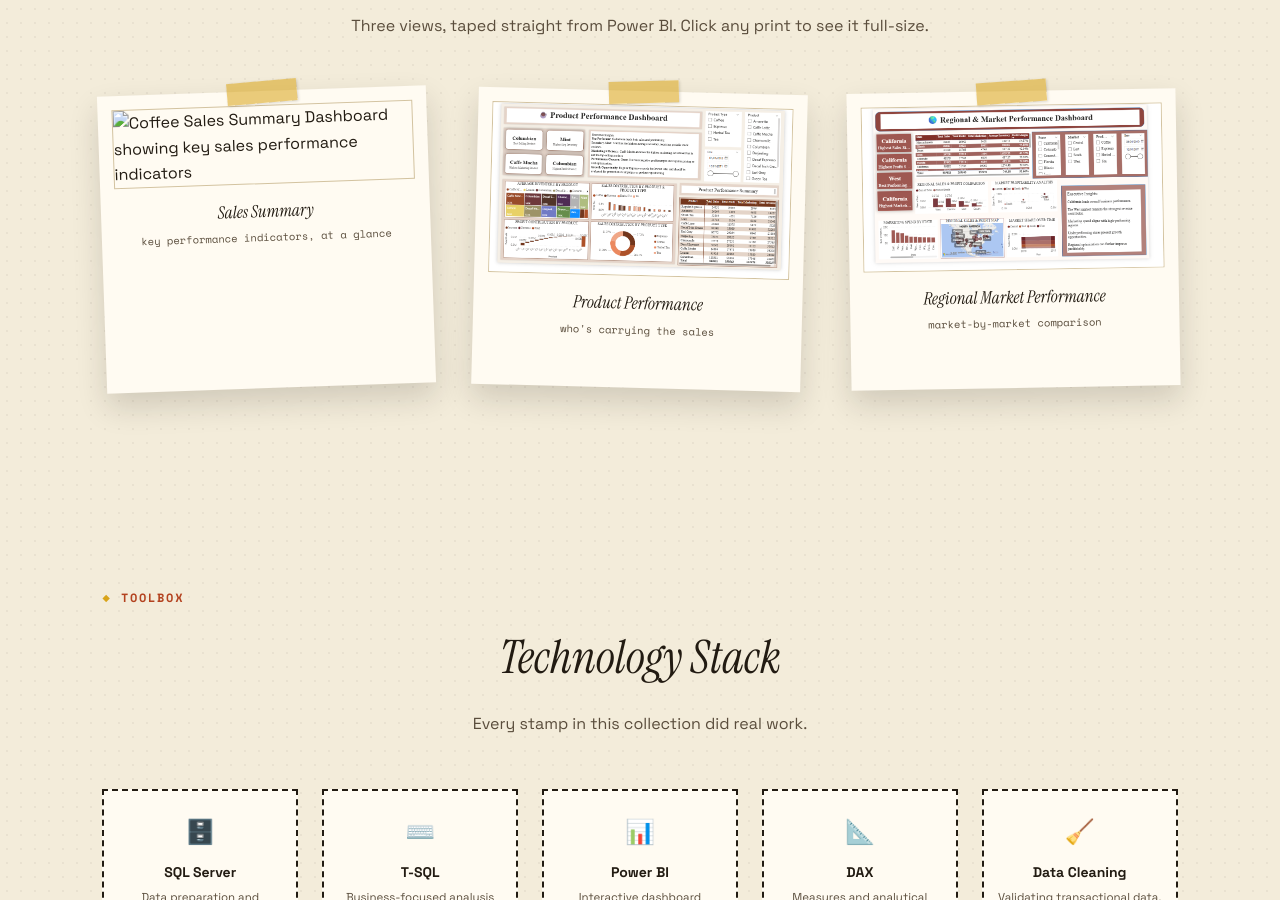
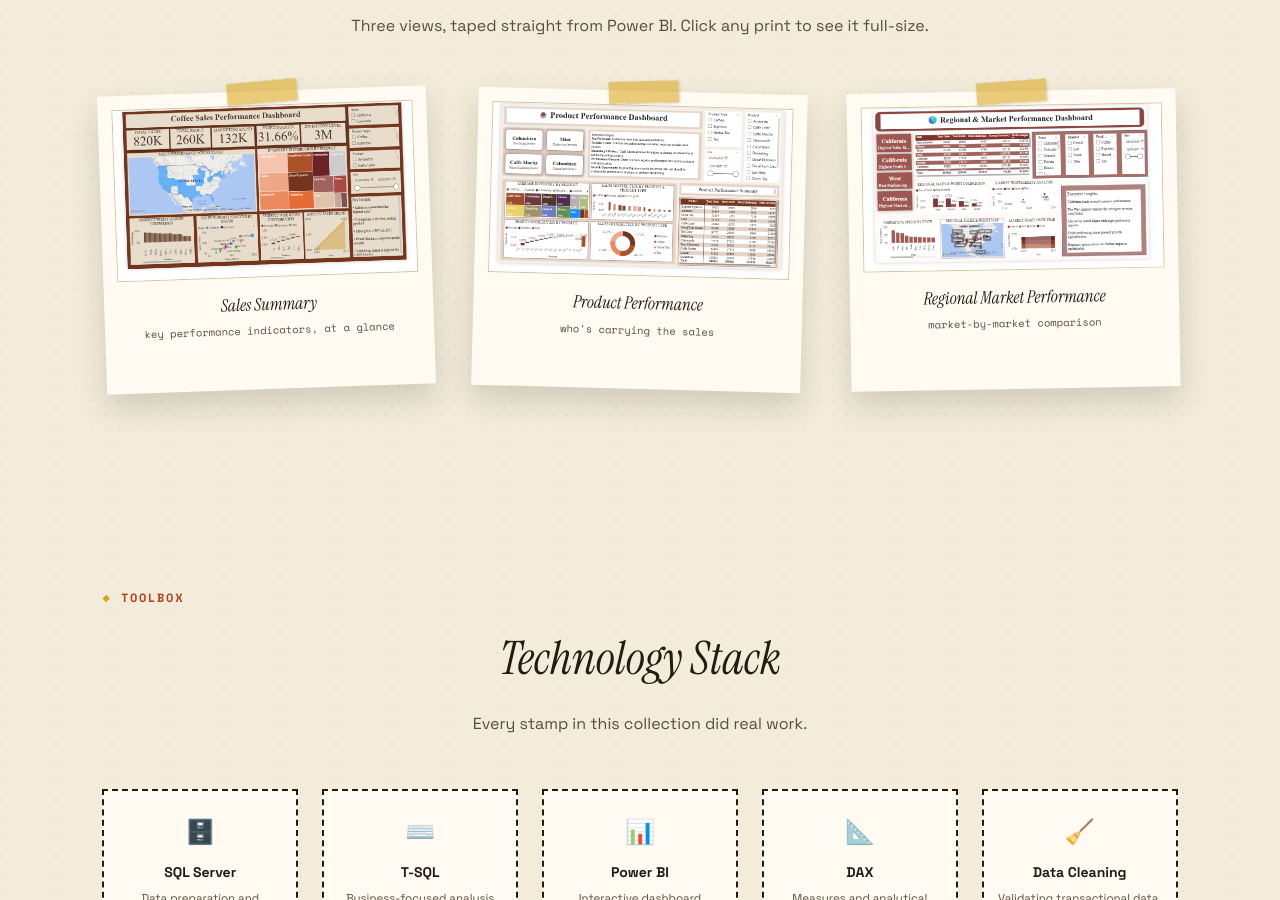
Before and after one commit to paakhiagarwal/coffee-sales-analysis, a plain HTML site: page index.html in a window 1280 px wide. Shown: the part 3106-4006 px from the top of the page. Drawn offline with nearby package versions, Linux system fonts and the light colour scheme.

Commit message:
Update index.html

```diff
--- a/index.html
+++ b/index.html
@@ -449,9 +449,9 @@
   <p class="section-sub center">Three views, taped straight from Power BI. Click any print to see it full-size.</p>
 
   <div class="polaroid-grid">
-    <div class="polaroid" tabindex="0" role="button" aria-label="View Sales Summary dashboard full size" onclick="openLightbox('assets/coffee_sales_summary.png','Sales Summary')" onkeydown="if(event.key==='Enter')openLightbox('assets/coffee_sales_summary.png','Sales Summary')">
+    <div class="polaroid" tabindex="0" role="button" aria-label="View Sales Summary dashboard full size" onclick="openLightbox('assets/coffe_sales_summary.png','Sales Summary')" onkeydown="if(event.key==='Enter')openLightbox('assets/coffe_sales_summary.png','Sales Summary')">
       <span class="tape"></span>
-      <img src="assets/coffee_sales_summary.png" alt="Coffee Sales Summary Dashboard showing key sales performance indicators">
+      <img src="assets/coffe_sales_summary.png" alt="Coffee Sales Summary Dashboard showing key sales performance indicators">
       <div class="polaroid-cap">Sales Summary</div>
       <div class="polaroid-desc">key performance indicators, at a glance</div>
     </div>
```
